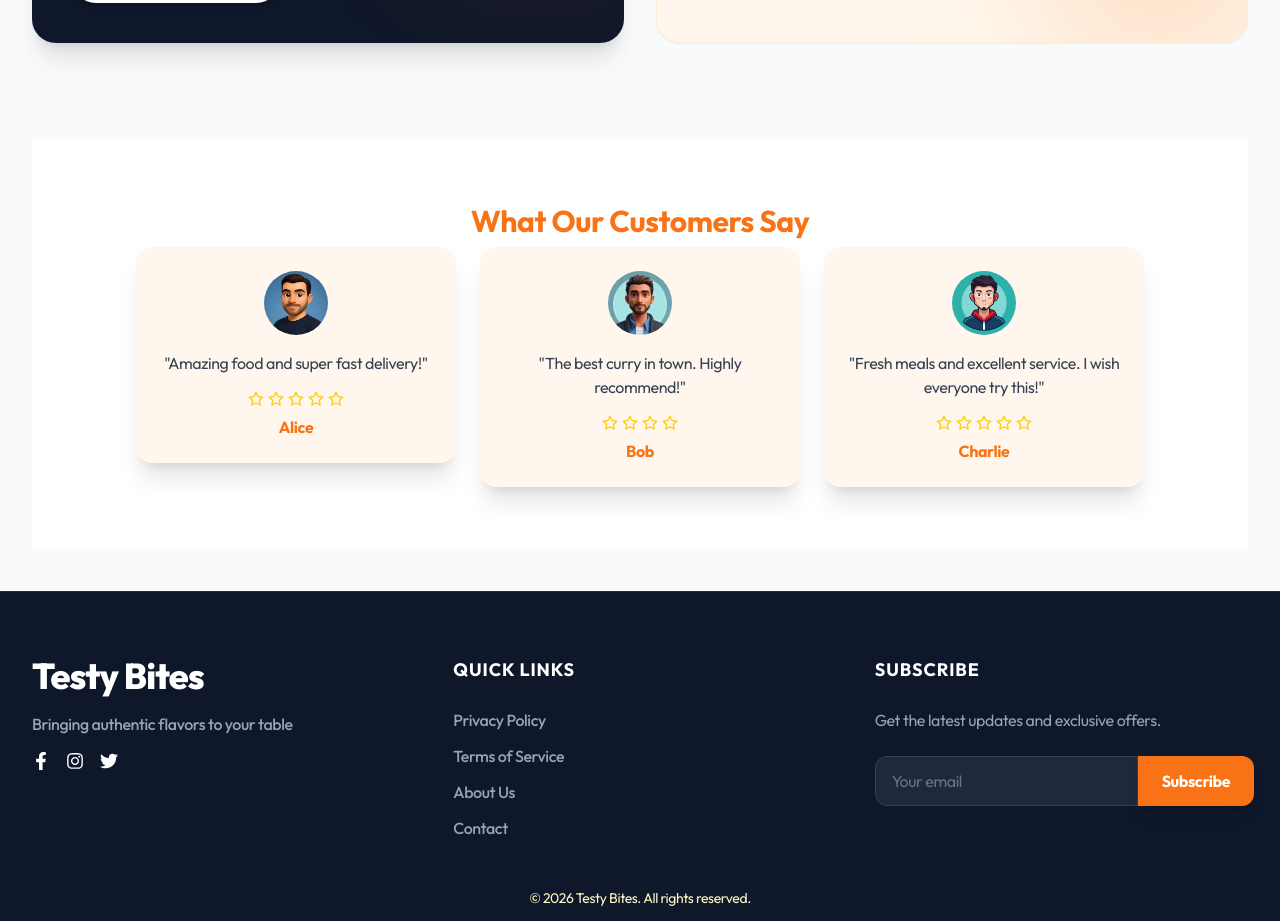
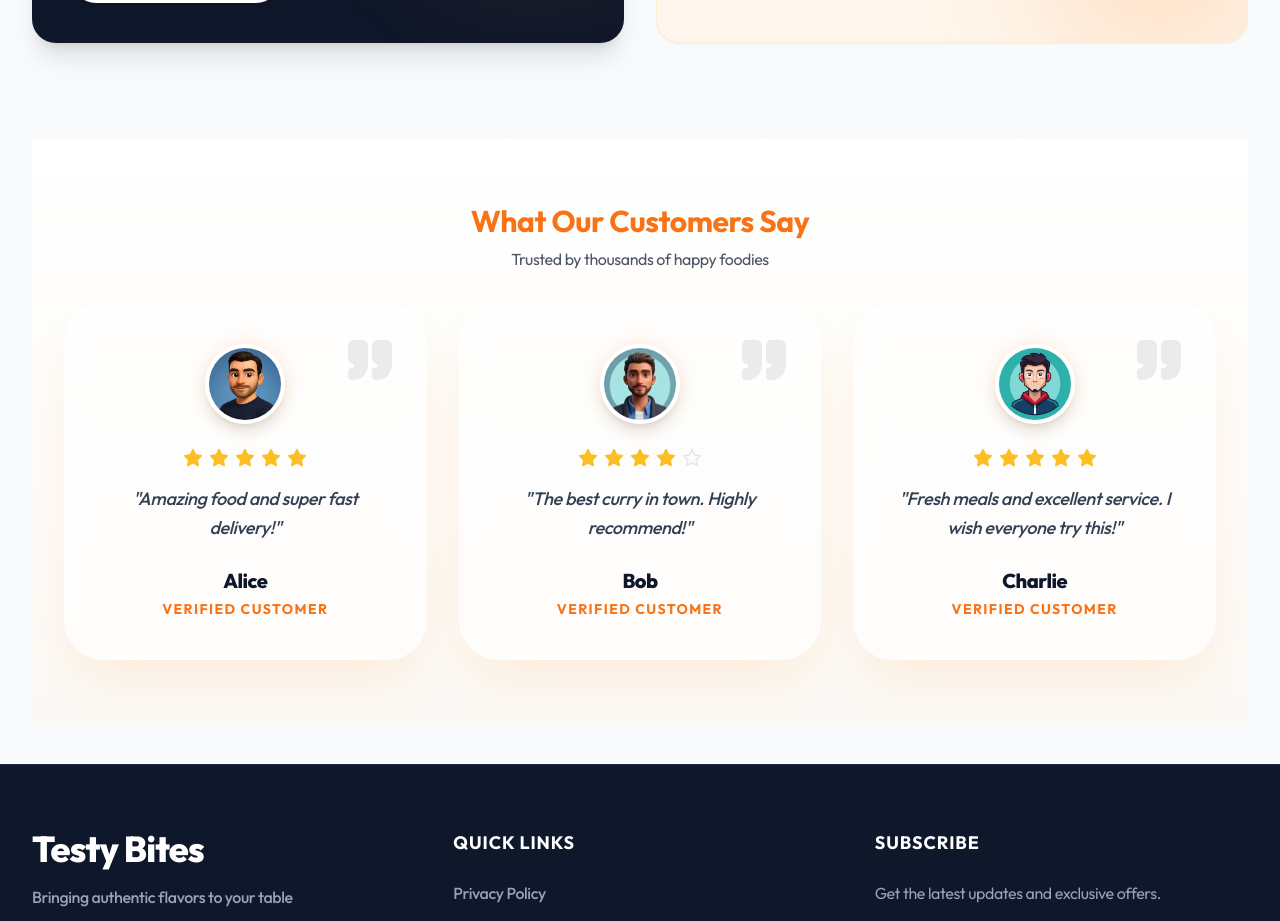
Before and after one commit to alaminjim/restaurant-food-deliverey, a React (Vite) app in the folder frontend/: page / in a window 1280 px wide. Shown: the part 3520-4441 px from the top of the page. Built offline with nearby package versions, Linux system fonts and the light colour scheme; no server answers.

Commit message:
add review

```diff
--- a/frontend/src/pages/HomePage.tsx
+++ b/frontend/src/pages/HomePage.tsx
@@ -4,7 +4,7 @@ import appDownloadImage from "../assets/appDownload.png";
 import SearchBar, { SearchForm } from "@/components/SearchBar";
 import { useNavigate } from "react-router-dom";
 import { motion } from "framer-motion";
-import { Star, MapPin, Utensils, Bike, ShieldCheck, Clock, Leaf } from "lucide-react";
+import { Star, MapPin, Utensils, Bike, ShieldCheck, Clock, Leaf, Quote } from "lucide-react";
 import avatar1 from "../assets/avatar1.jpg";
 import avatar2 from "../assets/avatar2.jpg";
 import avatar3 from "../assets/avatar3.jpg";
@@ -253,36 +253,68 @@ const HomePage = () => {
         </motion.div>
       </div>
 
-      {/* Testimonials (Always visible) */}
-      <Section title="What Our Customers Say" bgColor="bg-white">
-        <div className="flex flex-wrap justify-center gap-6">
+      {/* Testimonials - Industry Standard Gorgeous Design */}
+      <Section
+        title="What Our Customers Say"
+        subtitle="Trusted by thousands of happy foodies"
+        bgColor="bg-gradient-to-b from-white to-orange-50/50"
+      >
+        <div className="grid md:grid-cols-3 gap-8 px-4">
           {testimonials.map((review, idx) => (
             <motion.div
               key={idx}
               initial="hidden"
               whileInView="visible"
               viewport={{ once: true }}
-              variants={fadeInUp}
+              variants={{
+                hidden: { opacity: 0, y: 30 },
+                visible: { opacity: 1, y: 0, transition: { delay: idx * 0.2, duration: 0.6 } }
+              }}
+              whileHover={{ scale: 1.02, transition: { duration: 0.2 } }}
+              className="relative group h-full"
             >
-              <div className="w-80 p-6 bg-orange-50 rounded-2xl shadow-xl hover:shadow-2xl transition-transform duration-300 hover:-translate-y-2">
+              <div className="h-full p-8 md:p-10 bg-white/60 backdrop-blur-md rounded-[2.5rem] border border-white/50 shadow-2xl shadow-orange-200/40 flex flex-col items-center text-center transition-all duration-300 hover:shadow-orange-300/40">
+                {/* Quote Icon */}
+                <div className="absolute top-8 right-8 opacity-[0.08] group-hover:opacity-10 transition-opacity">
+                  <Quote className="w-12 h-12 text-slate-900 fill-slate-900" />
+                </div>
+
+                {/* Avatar with Glow */}
+                <div className="relative mb-6">
+                  <div className="absolute inset-0 bg-orange-400 rounded-full blur-md opacity-20 group-hover:opacity-40 transition-opacity"></div>
                   {review.avatar && (
                     <img
                       src={review.avatar}
                       alt={review.name}
-                    className="w-16 h-16 rounded-full mx-auto mb-4 object-cover"
+                      className="relative w-20 h-20 rounded-full object-cover border-4 border-white shadow-lg z-10"
                     />
                   )}
-                <p className="text-gray-700 mb-4 text-center">
+                </div>
+
+                {/* Stars */}
+                <div className="flex justify-center gap-1.5 mb-4">
+                  {Array.from({ length: 5 }).map((_, i) => (
+                    <Star
+                      key={i}
+                      className={`h-5 w-5 ${i < review.rating ? "text-amber-400 fill-amber-400" : "text-slate-200"}`}
+                    />
+                  ))}
+                </div>
+
+                {/* Quote Text */}
+                <p className="text-slate-700 italic text-lg leading-relaxed mb-6 font-medium">
                   "{review.text}"
                 </p>
-                <div className="flex justify-center gap-1 mb-2">
-                  {Array.from({ length: review.rating }).map((_, i) => (
-                    <Star key={i} className="h-4 w-4 text-yellow-400" />
-                  ))}
-                </div>
-                <span className="block text-center font-bold text-orange-500">
+
+                {/* User Info */}
+                <div className="mt-auto">
+                  <span className="block font-black text-xl tracking-tight text-slate-900">
                     {review.name}
                   </span>
+                  <span className="text-orange-500 text-sm font-bold tracking-widest uppercase mt-1 block">
+                    Verified Customer
+                  </span>
+                </div>
               </div>
             </motion.div>
           ))}
```
Lines whose indentation alone changed are shown as unchanged.
